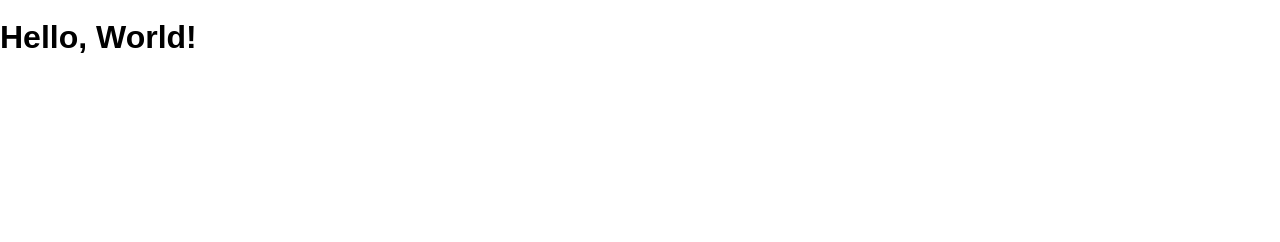
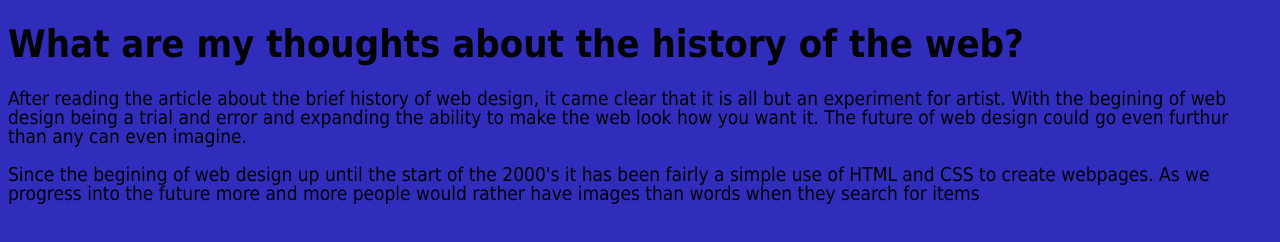
Before and after one commit to valeriabenetti/hello-world, a website: page public/index.html in a window 1280 px wide. Drawn offline with Linux system fonts and the light colour scheme.

Commit message:
My first webpage

```diff
--- a/public/index.html
+++ b/public/index.html
@@ -7,6 +7,14 @@
     <link rel="stylesheet" href="/screen.css">
   </head>
   <body>
-    <h1>Hello, World!</h1>
+    <h1> What are my thoughts about the history of the web?</h1>
+    <p>After reading the article about the brief history of web design,
+    it came clear that it is all but an experiment for artist. With the begining of web design being a trial and error and expanding the ability to make the web
+    look how you want it. The future of web design could go even furthur than any can even
+    imagine.</p>
+    <p>Since the begining of web design up until the start of the 2000's it has
+      been fairly a simple use of HTML and CSS to create webpages. As we progress
+      into the future more and more people would rather have images than words
+      when they search for items </p>
   </body>
 </html>
--- a/public/screen.css
+++ b/public/screen.css
@@ -3,6 +3,8 @@ html {
 }
 
 body {
-  margin: 0;
-  font: 16px / 1 sans-serif;
+  background-color:#302DBD;
+  color:#030303;
+  margin: 2;
+  font: 19px / 1 tahoma;
 }
```
